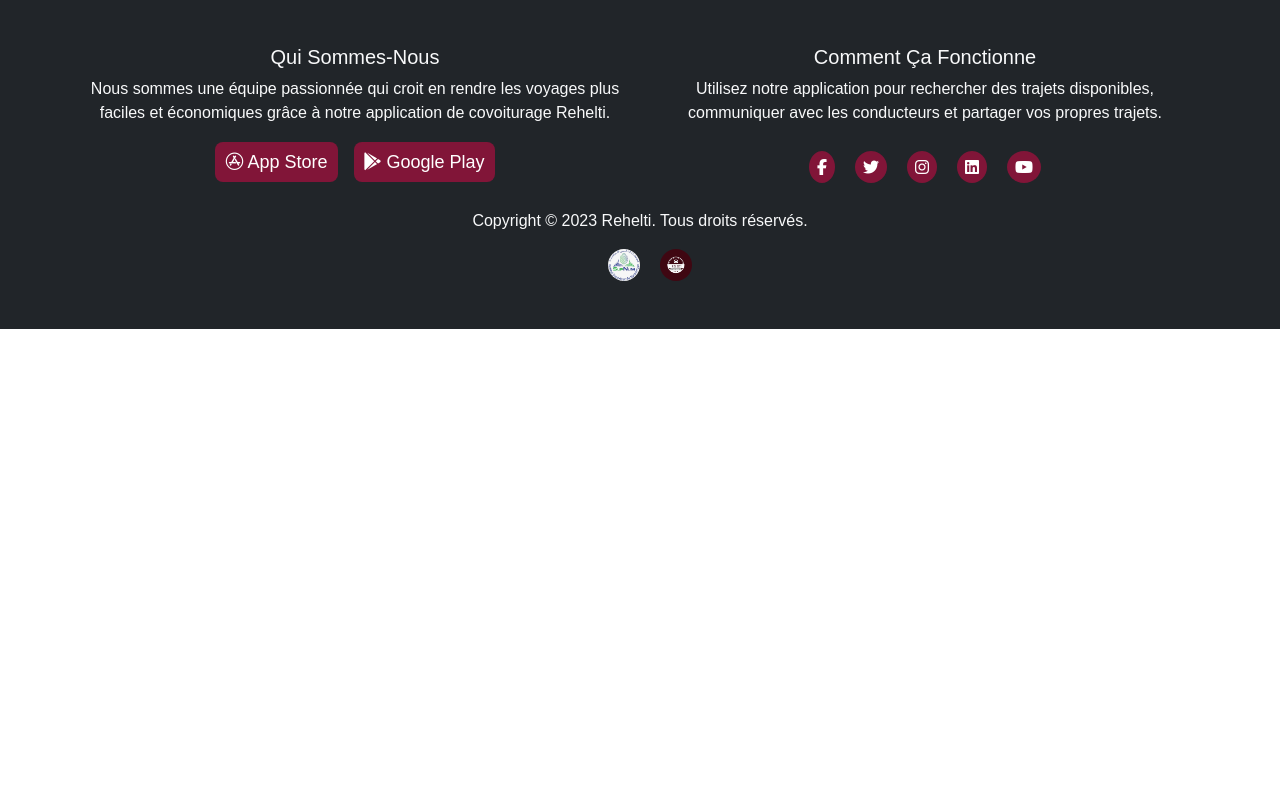
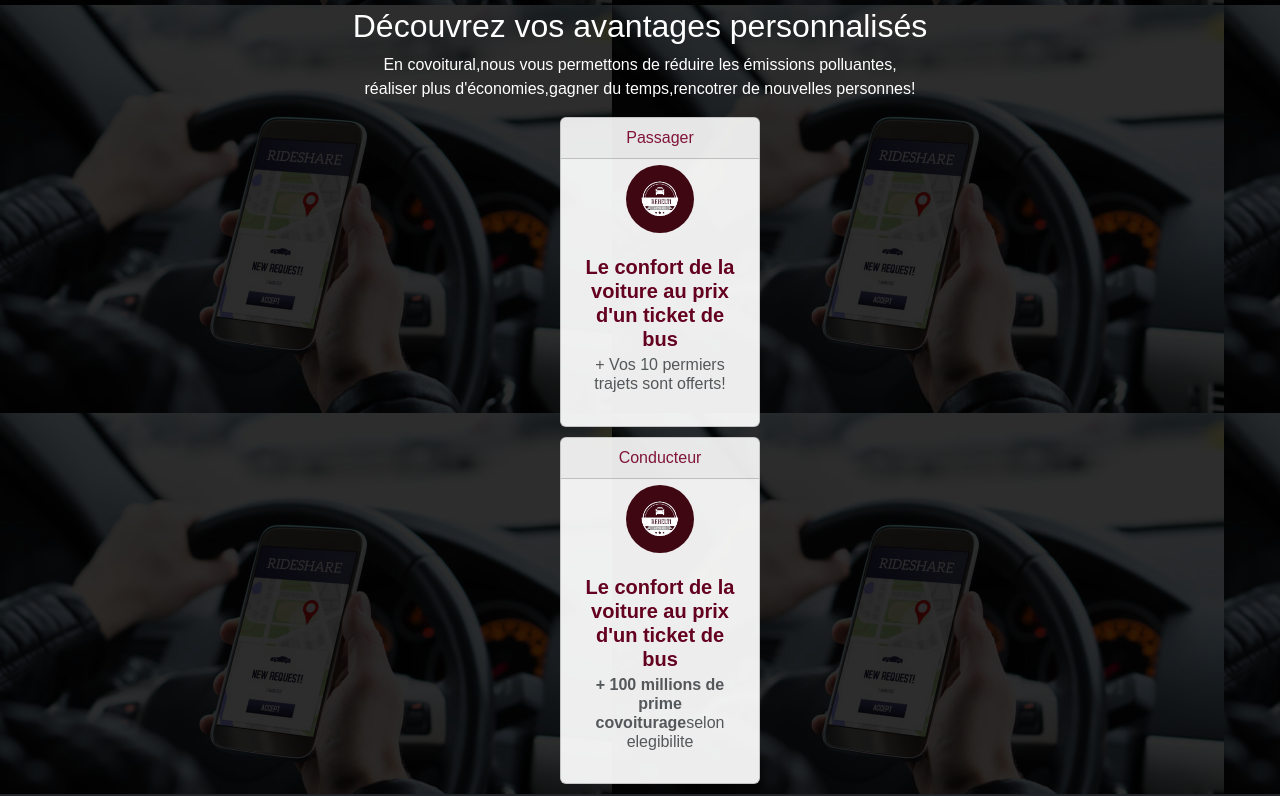
Before and after one commit to elkherchi/rehelti, a React (Create React App) app: page / in a window 1280 px wide. Shown: the part 1627-2423 px from the top of the page. Before the commit the page ends 1956 px from the top, so only its background shows below. Built offline with nearby package versions, Linux system fonts and the light colour scheme.

Commit message:
avantage

```diff
--- a/src/App.css
+++ b/src/App.css
@@ -505,3 +505,28 @@ input[type="submit"]{
   font-size: 17px;
   margin: 10px 0;
 }
+.mx-auto{
+  width: 80px;
+  height: 80px;
+  border-radius: 50%;
+  padding: 6px;
+}
+.card-av{
+  width: 200px;
+  margin-top: 10px;
+}
+.how-it {
+  background-color: #000000d2;
+}
+.how-it {
+  text-align: center;
+  color: #fff;
+  padding: 10px;
+}
+.header-card {
+  color: #811538;
+}
+.title-card {
+  font-weight: bold;
+  color: #640120;
+}
--- a/src/component/Acceuil.js
+++ b/src/component/Acceuil.js
@@ -1,6 +1,6 @@
 import React, {useState} from 'react';
 import { Link } from 'react-router-dom';
-import { Container, Button, Row,Col} from 'react-bootstrap';
+import { Container, Button, Row,Col,Card} from 'react-bootstrap';
 import { useNavigate } from 'react-router-dom';
 const Accueil = () => {
   const navigate = useNavigate();
@@ -13,7 +13,7 @@ const Accueil = () => {
 
   return (
     <div className="" id='acceil'>
-       <div className='col'>
+      <div className='col'>
         <section className="hero  py-1 text-center">
           <Container>
             <h1>Bienvenue sur Rehelti</h1>
@@ -145,6 +145,36 @@ const Accueil = () => {
           </Row>
         </div>
       </div>
+      <section className="how-it">
+        <Container>
+          <h2>Découvrez vos avantages personnalisés</h2>
+          <p>En covoitural,nous vous permettons de réduire les émissions polluantes,<br/>réaliser plus d'économies,gagner du temps,rencotrer de nouvelles personnes! </p>
+          <div className="step-container">
+            <div className="step">
+              <Card className='card-av'>
+                <Card.Header className='header-card'>Passager</Card.Header>
+                <Card.Img variant="top" src="./011.png" alt="Image" className="mx-auto" />
+                <Card.Body>
+                  <Card.Title className='title-card'>Le confort de la voiture au prix d'un ticket de bus</Card.Title>
+                  <Card.Subtitle className="mb-3 text-muted">+ Vos 10 permiers trajets sont offerts!</Card.Subtitle>
+
+                </Card.Body>
+              </Card>
+            </div>
+            <div className="step">
+              <Card className='card-av'>
+                <Card.Header className='header-card'>Conducteur</Card.Header>
+                <Card.Img variant="top" src="./011.png" alt="Image" className="mx-auto" />
+                <Card.Body>
+                  <Card.Title className='title-card'>Le confort de la voiture au prix d'un ticket de bus</Card.Title>
+                  <Card.Subtitle className="mb-3 text-muted" > <b>+ 100 millions de prime covoiturage</b>selon elegibilite </Card.Subtitle>
+
+                </Card.Body>
+              </Card>
+            </div>
+          </div>
+        </Container>
+      </section>
 
     </div>
   );
--- a/src/component/TestimonialsPage.js
+++ b/src/component/TestimonialsPage.js
@@ -40,14 +40,22 @@ const TestimonialsPage = () => {
       </div>
       <Container className="text-center">
         <Row className="justify-content-center m-5">
-          {filterTestimonials().map((testimonial) => (
+          {
+            testimonials.length === 0 ? (
+              <Row className='recherchevide p-5 d-flex justify-content-center'>
+                <p>Ne pas aucore existe des temoignages</p>
+              </Row>
+            ) :(
+          filterTestimonials().map((testimonial) => (
             <Card key={testimonial.id} className="mb-4 animate__animated animate__fadeInUp">
               <Card.Body>
                 <Card.Text className='citation-impactante'>{testimonial.texte}</Card.Text>
                 <Card.Title>{testimonial.nom}</Card.Title>
               </Card.Body>
             </Card>
-          ))}
+          )))
+
+      }
         </Row>
       </Container>
     </section>
```
